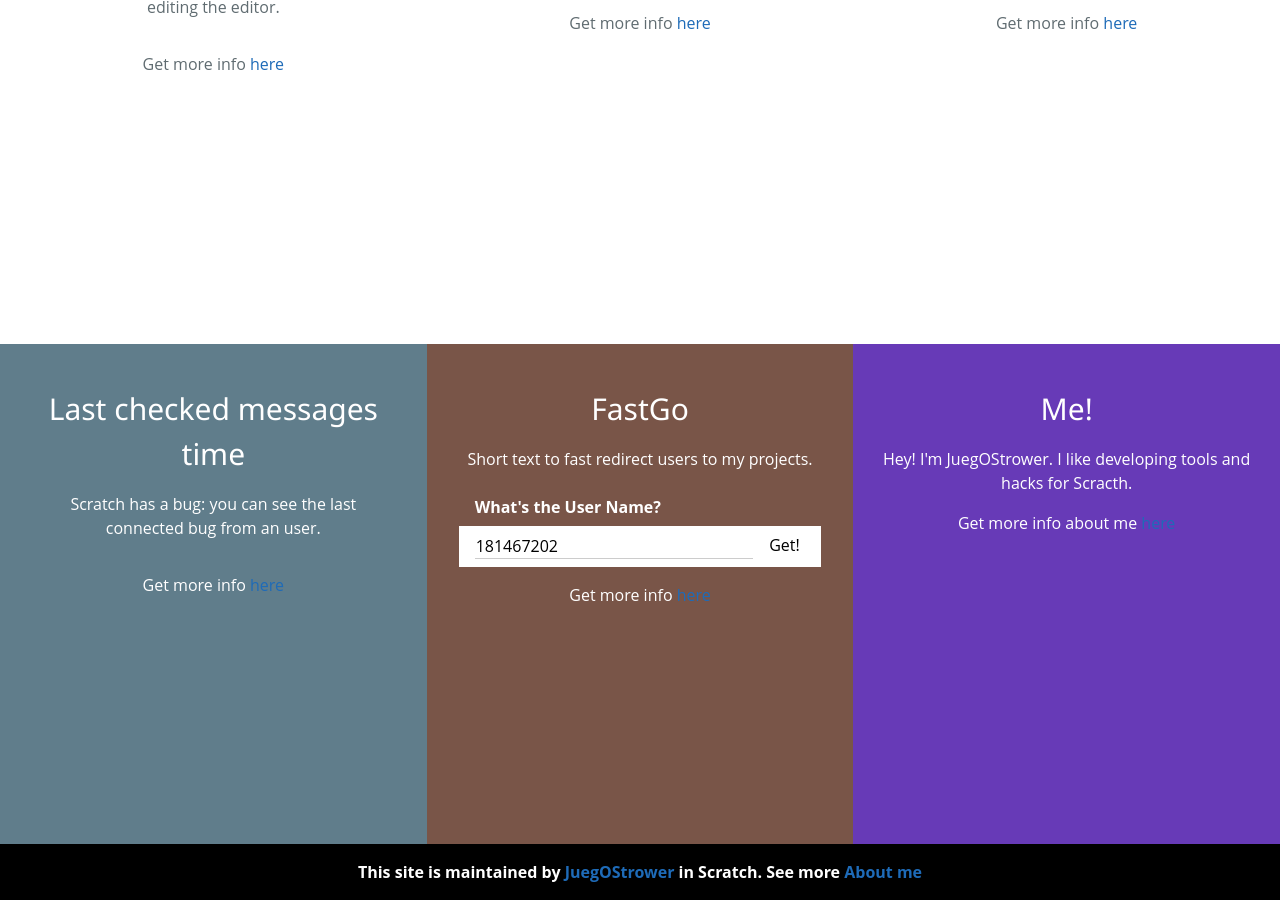
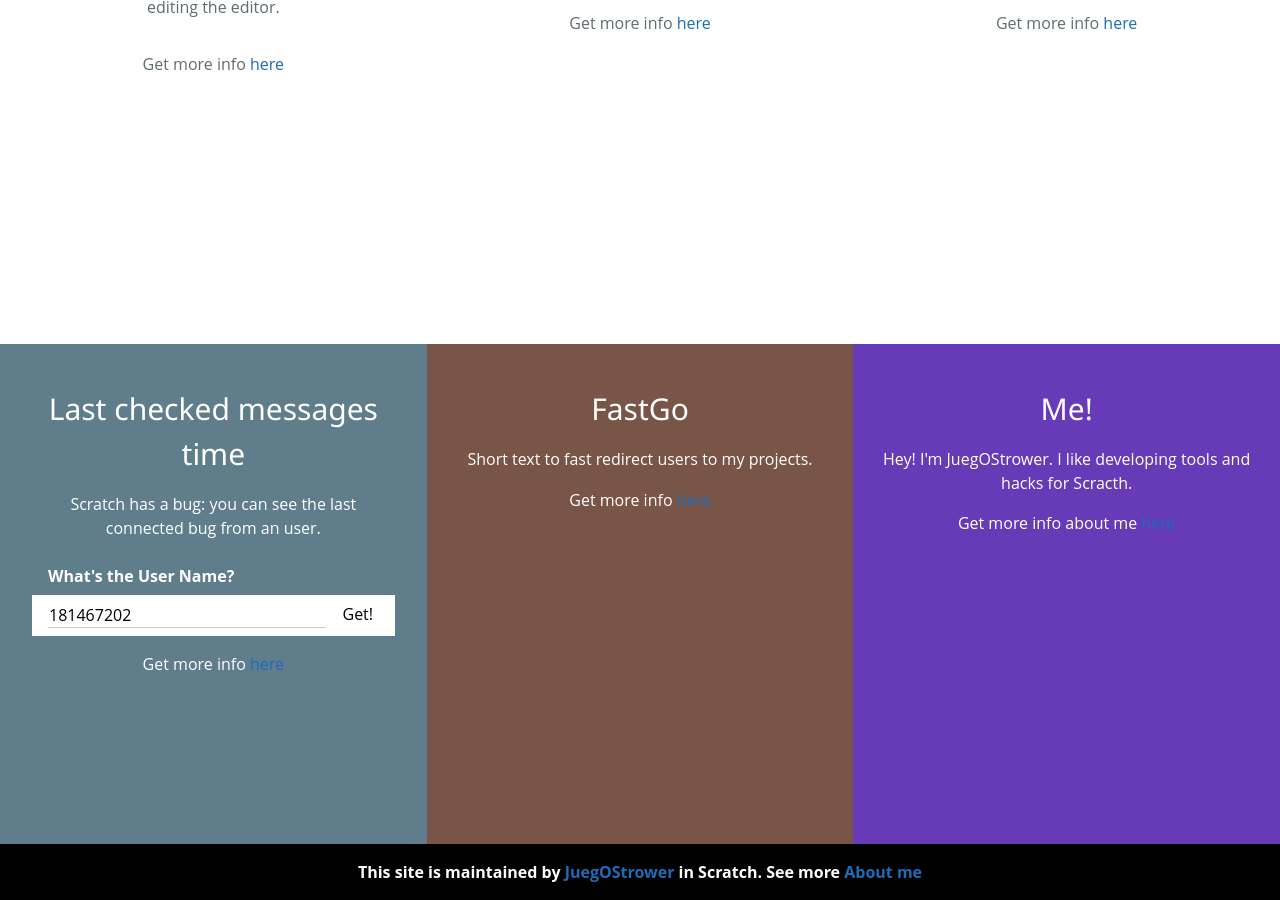
Before and after one commit to JuegOStrower/juegostrower.github.io, a Jekyll site: the page index.html, which Jekyll copies as it is, in a window 1280 px wide and 900 px high, scrolled down 1101 px. Built offline with Jekyll 4.4.1, drawn with Linux system fonts in a browser that asks for light colours; comment, search, counter and statistics services are not loaded.

Commit message:
Update index.html

```diff
--- a/index.html
+++ b/index.html
@@ -128,13 +128,6 @@
     <div class="w3-padding-32 w3-center">
       <h2>Last checked messages time</h2>
       <p class="w3-container">Scratch has a bug: you can see the last connected bug from an user.</p>
-      <div class="w3-container w3-responsive">
-      </div>
-        <p>Get more info <a href="lastconnected">here</a></p></div>
-  </div><div class="w3-third w3-brown w3-container" style="min-height:500px">
-    <div class="w3-padding-32 w3-center">
-      <h2>FastGo</h2>
-      <p class="w3-container">Short text to fast redirect users to my projects.</p>
     <div class="w3-container w3-responsive">
         <table class="w3-table">
           <tbody><tr class="w3-text-white">
@@ -146,6 +139,11 @@
 </tr>
         </tbody></table>
         </div>
+        <p>Get more info <a href="lastconnected">here</a></p></div>
+  </div><div class="w3-third w3-brown w3-container" style="min-height:500px">
+    <div class="w3-padding-32 w3-center">
+      <h2>FastGo</h2>
+      <p class="w3-container">Short text to fast redirect users to my projects.</p>
         <p>Get more info <a href="fastgo">here</a></p></div>
   </div><div class="w3-third w3-deep-purple w3-center" style="min-height:500px">
     <div class="w3-padding-32">
```
